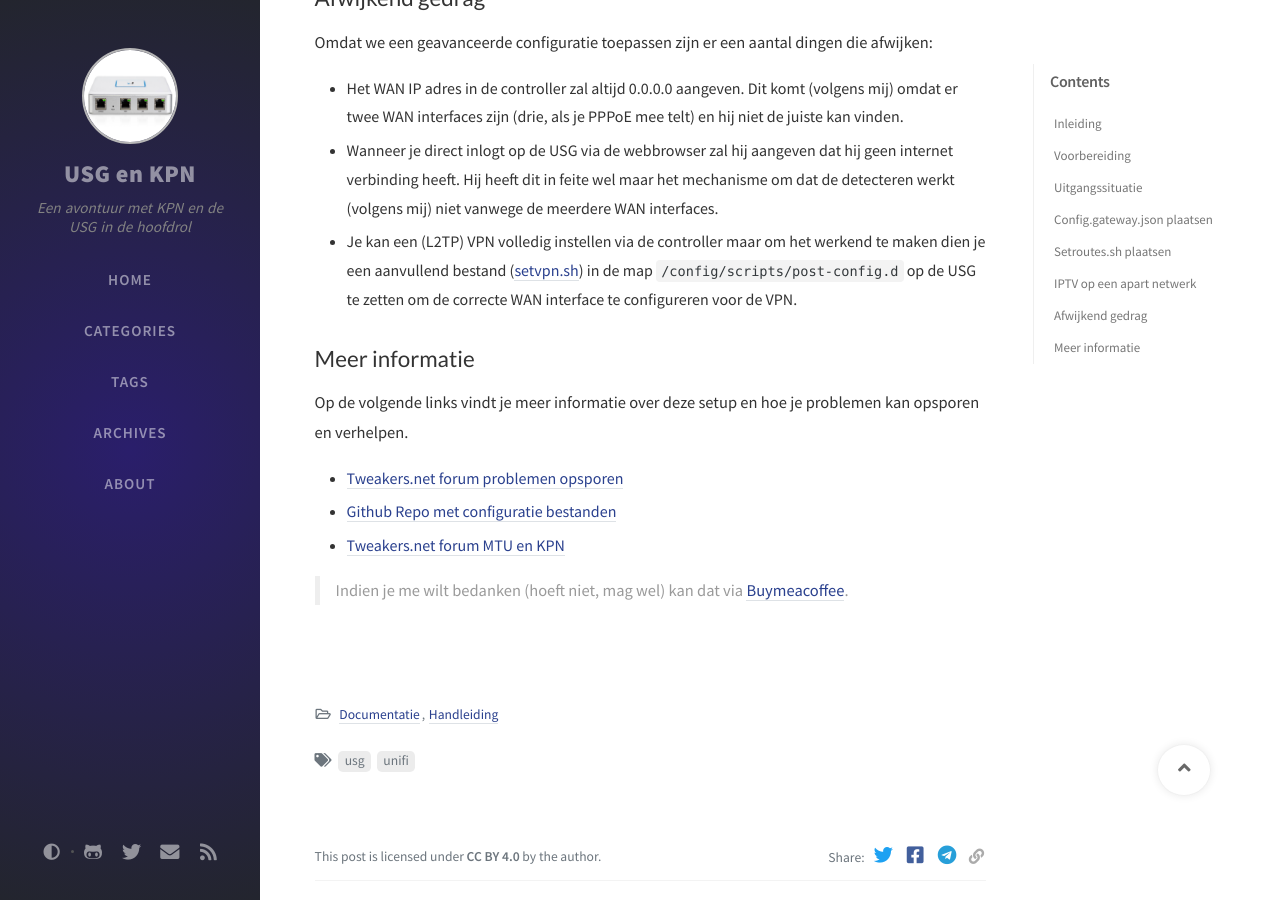
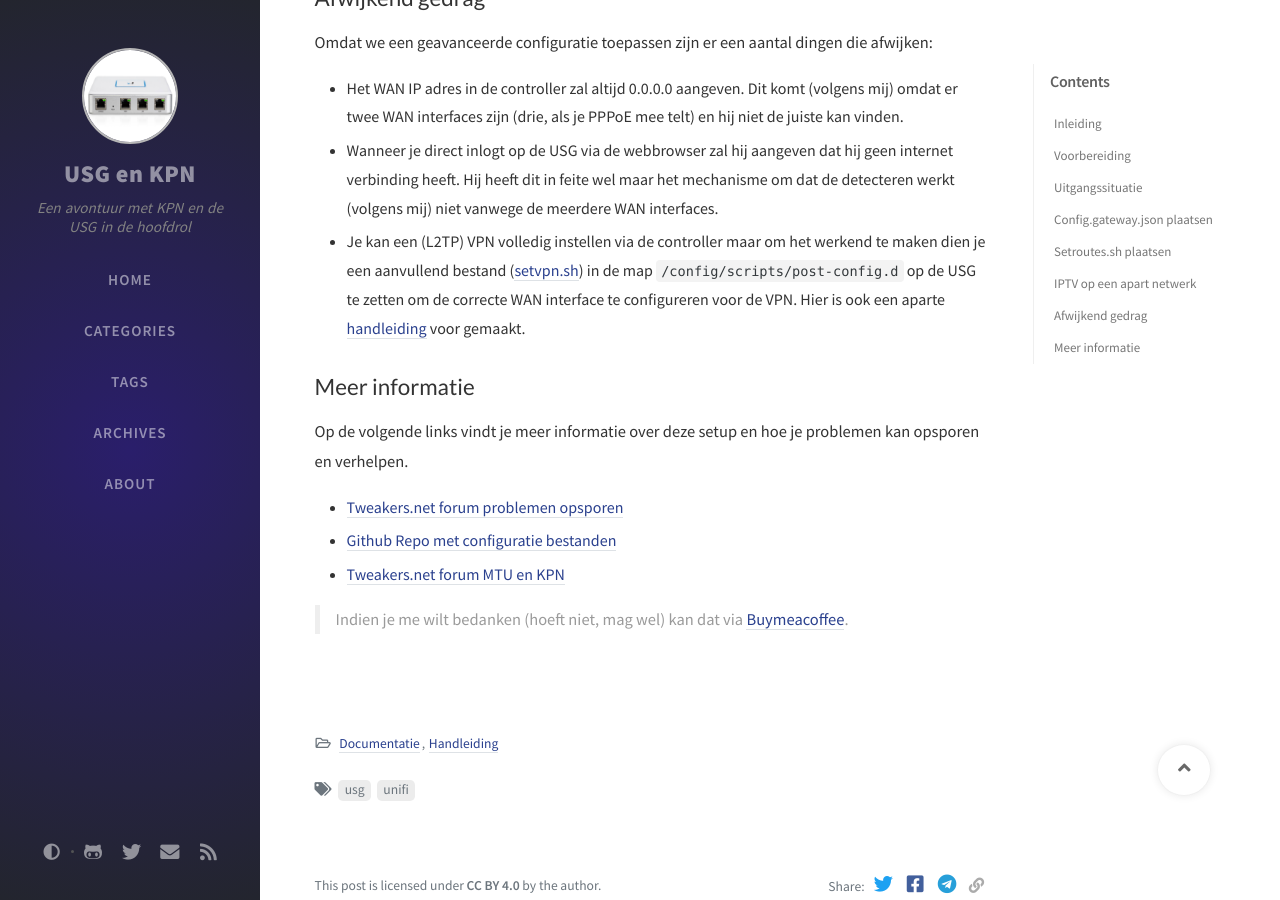
Before and after one commit to coolhva/usg-kpn-ftth, a Jekyll site: the page built from _posts/2019-12-31-unifi-security-gateway-kpn-ftth-iptv-ipv6.md, in a window 1280 px wide and 900 px high, scrolled down 6305 px. Built offline with Jekyll 4.4.1, drawn with Linux system fonts in a browser that asks for light colours; nearby versions of some CDN libraries; comment, search, counter and statistics services are not loaded.

Commit message:
Update 2019-12-31-unifi-security-gateway-kpn-ftth-iptv-ipv6.md

````diff
--- a/_posts/2019-12-31-unifi-security-gateway-kpn-ftth-iptv-ipv6.md
+++ b/_posts/2019-12-31-unifi-security-gateway-kpn-ftth-iptv-ipv6.md
@@ -155,7 +155,7 @@ Omdat we een geavanceerde configuratie toepassen zijn er een aantal dingen die a
 
 * Het WAN IP adres in de controller zal altijd 0.0.0.0 aangeven. Dit komt (volgens mij) omdat er twee WAN interfaces zijn (drie, als je PPPoE mee telt) en hij niet de juiste kan vinden.
 * Wanneer je direct inlogt op de USG via de webbrowser zal hij aangeven dat hij geen internet verbinding heeft. Hij heeft dit in feite wel maar het mechanisme om dat de detecteren werkt (volgens mij) niet vanwege de meerdere WAN interfaces.
-* Je kan een (L2TP) VPN volledig instellen via de controller maar om het werkend te maken dien je een aanvullend bestand ([setvpn.sh](https://github.com/coolhva/usg-kpn-ftth/blob/vpn/setvpn.sh)) in de map ```/config/scripts/post-config.d``` op de USG te zetten om de correcte WAN interface te configureren voor de VPN.
+* Je kan een (L2TP) VPN volledig instellen via de controller maar om het werkend te maken dien je een aanvullend bestand ([setvpn.sh](https://github.com/coolhva/usg-kpn-ftth/blob/vpn/setvpn.sh)) in de map ```/config/scripts/post-config.d``` op de USG te zetten om de correcte WAN interface te configureren voor de VPN. Hier is ook een aparte [handleiding](/usg-kpn-ftth/posts/unifi-security-gateway-kpn-l2tp-vpn/index.html) voor gemaakt.
 
 ## Meer informatie
 
````
